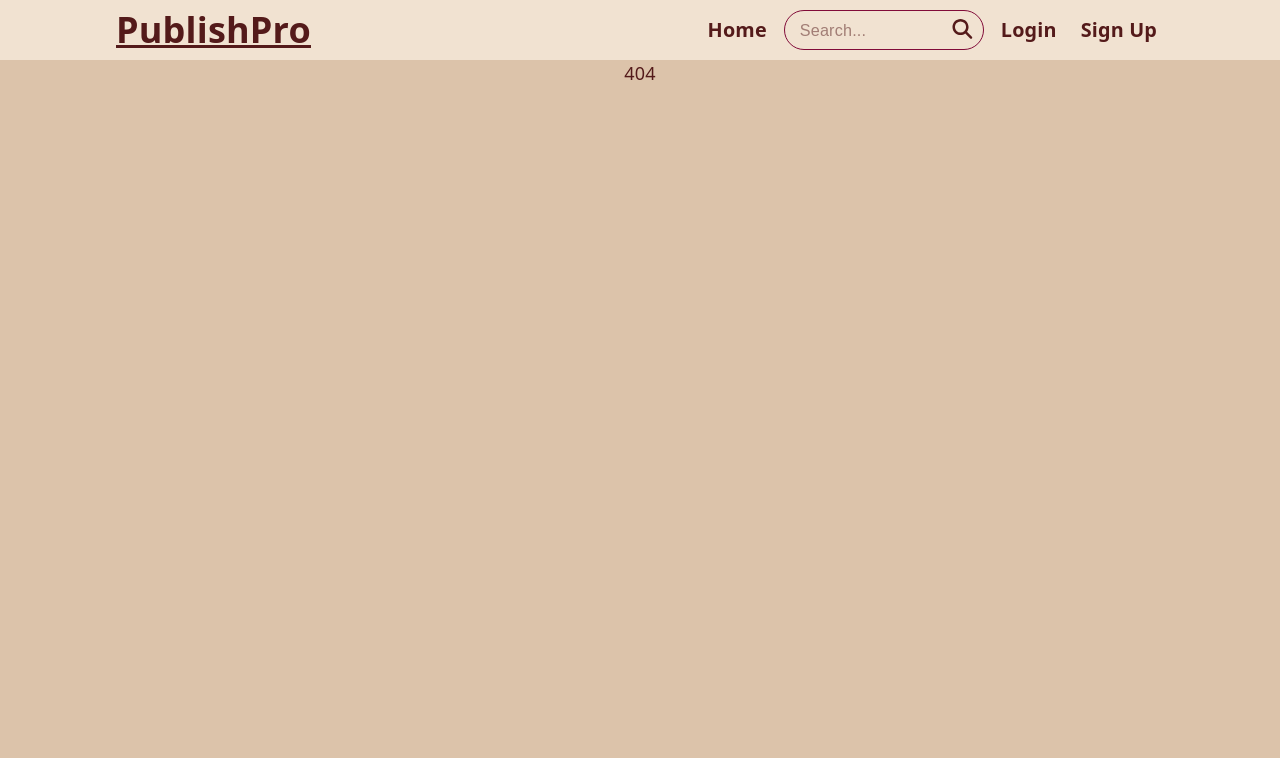
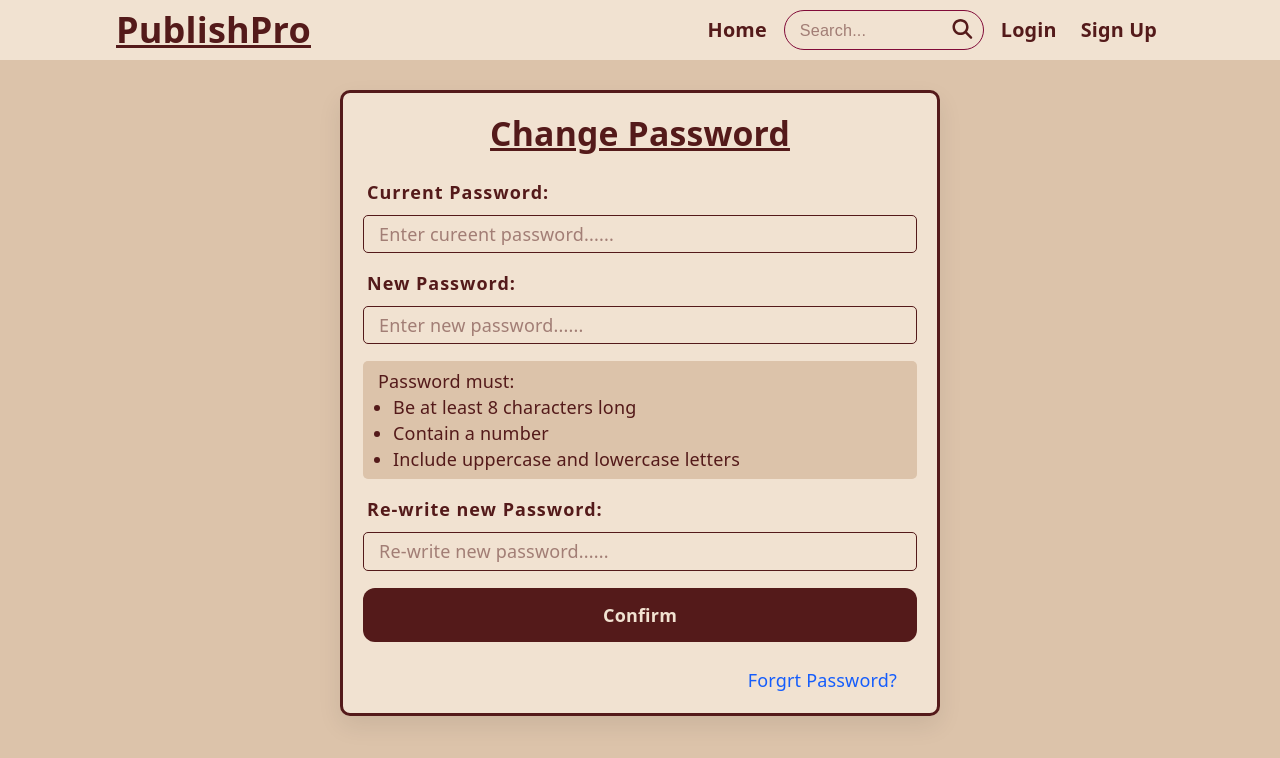
Before and after one commit to Vyom1912/PublishPro-A-Blogging-Platform, a React app in the folder frontend/: page /edit-password in a window 1280 px wide. Before the commit this address had no page. Shown: the top 758 px of the page. Built offline with nearby package versions, Linux system fonts and the light colour scheme; the HTML template or start-up script is replaced by a standard one.

Commit message:
update profile card, edit blog and delete blog and their buttons, frontend of edit-password and some CSS

```diff
--- a/frontend/src/App.jsx
+++ b/frontend/src/App.jsx
@@ -11,7 +11,9 @@ import {
   Profile,
   EditProfile,
   BlogDetails,
-  MyBlog,
+  EditBlog,
+  EditPassword,
+  ForgotPassword,
 } from "./Page";
 import { Navbar } from "./components";
 function App() {
@@ -22,13 +24,18 @@ function App() {
 
         <Routes>
           <Route path='/' element={<Home />} />
+          <Route path='/add-blog' element={<AddBlog />} />
           <Route path='/blog/:id' element={<BlogDetails />} />
-          <Route path='/add-blog' element={<AddBlog />} />
+
           <Route path='/profile' element={<Profile />} />
+          <Route path='/edit-profile' element={<EditProfile />} />
 
-          <Route path='/profile/blog' element={<MyBlog />} />
+          <Route path='/edit-password' element={<EditPassword />} />
+          <Route path='/forgot-password' element={<ForgotPassword />} />
+
           <Route path='/profile/blog/:id' element={<BlogDetails />} />
-          <Route path='/edit-profile' element={<EditProfile />} />
+          <Route path='/edit-blog/:id' element={<EditBlog />} />
+
           <Route path='/login' element={<Login />} />
           <Route path='/signup' element={<SignUp />} />
           <Route path='/logout' element={<Logout />} />
--- a/frontend/src/Page/EditBlog/EditBlog.jsx
+++ b/frontend/src/Page/EditBlog/EditBlog.jsx
@@ -1,7 +1,121 @@
-// import React from 'react'
+// import React from "react";
+import { useParams, useNavigate } from "react-router-dom";
+import { BackButton } from "../../components";
+import { useState, useEffect } from "react";
+import RTE from "../../components/RTE/RTE";
+import api from "../../api/axios";
+function EditBlog() {
+  const navigate = useNavigate();
+  const { id } = useParams();
+  const [blog, setBlog] = useState(null);
+  const [title, setTitle] = useState("");
+  const [content, setContent] = useState("");
+  const [titleImage, setTitleImage] = useState(null);
+  const [imagePreview, setImagePreview] = useState("");
 
-function EditBlog() {
-  return <div>edit Page</div>;
+  useEffect(() => {
+    fetchBlog();
+  }, [id]);
+
+  const fetchBlog = async () => {
+    try {
+      const res = await api.get(`/blogs/${id}`);
+
+      setBlog(res.data);
+      setTitle(res.data.title);
+      setContent(res.data.content);
+      setImagePreview(res.data.featuredImage);
+    } catch (error) {
+      console.log(error);
+    }
+  };
+
+  const handleImageChange = (e) => {
+    const file = e.target.files[0];
+    if (!file) return;
+    setTitleImage(file);
+    setImagePreview(URL.createObjectURL(file));
+  };
+
+  const handleSubmit = async (e) => {
+    e.preventDefault();
+    // console.log("Submit clicked");
+    try {
+      const token = localStorage.getItem("token");
+
+      const formData = new FormData();
+      formData.append("title", title);
+      formData.append("content", content);
+
+      if (titleImage) {
+        formData.append("titleImage", titleImage);
+      }
+      const res = await api.put(`/blogs/${id}`, formData, {
+        headers: {
+          Authorization: `Bearer ${token}`,
+        },
+      });
+      alert("Blog Updated Successfully");
+      navigate("/profile");
+    } catch (error) {
+      console.log(error.response?.data);
+      console.log(error.response?.status);
+    }
+  };
+  if (!blog) {
+    return <h2>Loading...</h2>;
+  }
+
+  return (
+    <div>
+      <div className='add-blog-container'>
+        <form onSubmit={handleSubmit} className='flex add-blog-form'>
+          <div className='form-group'>
+            <label htmlFor='title'>Title:</label>
+            <input
+              type='text'
+              value={title}
+              placeholder='Title'
+              onChange={(e) => setTitle(e.target.value)}
+            />
+          </div>
+          <div className='form-group'>
+            <label htmlFor='titleImage'>Title Image:</label>
+            <div className='sub-form-group'>
+              <input
+                type='file'
+                placeholder='Title Image'
+                onChange={handleImageChange}
+              />
+              {titleImage && (
+                <div className='image-preview'>
+                  <img
+                    src={imagePreview}
+                    alt='Preview'
+                    className='w-full h-full object-cover'
+                  />
+                </div>
+              )}
+            </div>
+          </div>
+          <RTE value={content} onChange={setContent} />
+
+          <button type='submit' className='addblog-btn'>
+            Add Blog
+          </button>
+        </form>
+      </div>
+      <div className='blog-container'>
+        {/* <h1 className='blog-title'>{blog.title}</h1>
+        <img src={blog.featuredImage} alt={blog.title} className='blog-image' />
+        <p className='blog-auther'>Author: {blog.author?.name}</p>
+        <div
+          className='blog-content'
+          dangerouslySetInnerHTML={{ __html: blog.content }}></div> */}
+        <BackButton />
+      </div>
+    </div>
+  );
 }
 
 export default EditBlog;
--- /dev/null
+++ b/frontend/src/Page/EditPassword/EditPassword.css
@@ -0,0 +1,21 @@
+.edit-password .form-group {
+  grid-template-columns: 1fr;
+  margin: 0;
+}
+.password-info {
+  width: 100%;
+  padding: 7px 15px;
+  border-radius: 5px;
+  background: var(--bg);
+  font-size: 1rem;
+  text-align: left;
+}
+.password-info ul {
+  margin-left: 15px;
+  list-style: disc;
+}
+.edit-password .forgot-link {
+  width: 100%;
+  padding-right: 20px;
+  text-align: right;
+}
--- /dev/null
+++ b/frontend/src/Page/EditPassword/EditPassword.jsx
@@ -0,0 +1,67 @@
+import { useState } from "react";
+import { Link } from "react-router-dom";
+import "./EditPassword.css";
+function EditPassword() {
+  const [password, setPassword] = useState("");
+  const handleSubmit = (e) => {
+    e.preventDefault();
+    console.log(password);
+  };
+  return (
+    <div className='login edit-password flex'>
+      <h1 className='text-3xl font-bold underline'>Change Password</h1>
+
+      <form className='flex f-form' onSubmit={handleSubmit}>
+        {/* <p>To continue, first verify it’s you</p> */}
+        <div className='form-group'>
+          <label for='password'>Current Password: </label>
+          <input
+            type='password'
+            id='password'
+            value={password}
+            onChange={(e) => setPassword(e.target.value)}
+            placeholder='Enter cureent password......'
+          />
+        </div>
+        <div className='form-group'>
+          <label for='new-password'>New Password: </label>
+          <input
+            type='password'
+            id='new-password'
+            value={password}
+            onChange={(e) => setPassword(e.target.value)}
+            placeholder='Enter new password......'
+          />
+        </div>
+        <div className='password-info'>
+          <p>Password must:</p>
+          <ul>
+            <li>Be at least 8 characters long</li>
+            <li>Contain a number</li>
+            <li>Include uppercase and lowercase letters</li>
+          </ul>
+        </div>
+        <div className='form-group'>
+          <label for='re-password'>Re-write new Password: </label>
+          <input
+            type='password'
+            id='re-password'
+            value={password}
+            onChange={(e) => setPassword(e.target.value)}
+            placeholder='Re-write new password......'
+          />
+        </div>
+        <button type='submit' className='save-btn'>
+          Confirm
+        </button>
+      </form>
+      <label htmlFor=' ' className='forgot-link'>
+        <Link to='/forgot-password' className='text-blue-600 bold '>
+          Forgrt Password?
+        </Link>
+      </label>
+    </div>
+  );
+}
+
+export default EditPassword;
--- /dev/null
+++ b/frontend/src/Page/ForgotPassword/ForgotPassword.jsx
@@ -0,0 +1,7 @@
+import React from "react";
+import "./ForgotPassword.css";
+function ForgotPassword() {
+  return <div>forgot password</div>;
+}
+
+export default ForgotPassword;
--- a/frontend/src/Page/Home/Home.jsx
+++ b/frontend/src/Page/Home/Home.jsx
@@ -2,6 +2,7 @@ import { useEffect, useState } from "react";
 import { Card } from "../../components";
 import api from "../../api/axios.js";
 import "./Home.css";
+import { Link } from "react-router-dom";
 function Home() {
   const [blogs, setBlogs] = useState([]);
   useEffect(() => {
@@ -25,6 +26,7 @@ function Home() {
       {/* <h1 className='text-3xl font-bold underline'>Hello world!</h1> */}
       <div className='home-blogs-box'>
         {blogs.map((blog) => (
+          <Link to={`blog/${blog._id}`} className='card-link'>
             <Card
               key={blog._id}
               id={blog._id}
@@ -33,6 +35,7 @@ function Home() {
               content={blog.content}
               author={blog.author?.name}
             />
+          </Link>
         ))}
       </div>
       {/* <Card
--- a/frontend/src/Page/MyBlog/MyBlog.jsx
+++ /dev/null
@@ -1,24 +0,0 @@
-import React from "react";
-import { Card } from "../../components";
-function MyBlog() {
-  return (
-    <div>
-      <div className='profile-data-box'>
-        <Card
-          id='1'
-          title='website analytics'
-          imgSrc='https://picsum.photos/300/200'
-        />
-        <Card id='2' title='My Blogs' imgSrc='https://picsum.photos/300/200' />
-
-        <Card
-          id='3'
-          title='website analytics'
-          imgSrc='https://picsum.photos/300/200'
-        />
-      </div>
-    </div>
-  );
-}
-
-export default MyBlog;
--- a/frontend/src/Page/Profile/Profile.css
+++ b/frontend/src/Page/Profile/Profile.css
@@ -100,6 +100,8 @@
 .edit-prifile-links {
   gap: 20px;
 }
+
+/* data */
 .profile-data {
   width: 100%;
   display: grid;
@@ -107,11 +109,57 @@
   align-items: center;
   justify-content: center;
   gap: 20px;
-  /* align-items: flex-start; */
-  /* flex-wrap: wrap; */
 }
-.profile-data .card-link {
+.my-blog-card {
+  width: 250px;
+  flex-direction: column;
+  gap: 0px;
+  border: 2px solid var(--primary);
+  border-radius: 6px;
+  background: var(--secondary);
+  overflow: hidden;
+}
+.my-blog-card .card-link {
   margin: auto;
+}
+.my-blog-card .card {
+  box-shadow: none;
+}
+.my-blog-card .card .card-title {
+  width: 100%;
+}
+.my-blog-card .card .card-icone {
+  display: none;
+}
+.profile-data .card:hover {
+  cursor: default;
+  color: var(--primary);
+  background-color: var(--secondary);
+  /* box-shadow: 0 0 0 var(--bg); */
+  box-shadow: none;
+}
+.profile-data .card:hover .card-icone {
+  color: var(--primary);
+  border: 2px solid var(--primary);
+  background-color: var(--secondary);
+}
+
+.blog-actions {
+  width: 100%;
+  padding: 5px 10px 12px;
+  gap: 10px;
+  justify-content: flex-end;
+}
+.blog-actions-btn {
+  padding: 6px 15px;
+  background: var(--text);
+  color: var(--secondary);
+  border-radius: 5px;
+  transition: all 0.3s ease;
+}
+.blog-actions-btn:hover {
+  opacity: 0.9;
+  cursor: pointer;
 }
 @media (max-width: 1315px) {
   .profile-data {
--- a/frontend/src/Page/Profile/Profile.jsx
+++ b/frontend/src/Page/Profile/Profile.jsx
@@ -41,9 +41,30 @@ function Profile() {
       console.log(error);
     }
   };
+
+  const handleDelete = async (id) => {
+    const confirmDelete = window.confirm(
+      "Are you sure you want to delete this blog?",
+    );
+
+    if (!confirmDelete) return;
+
+    try {
+      const token = localStorage.getItem("token");
+
+      await api.delete(`/blogs/${id}`, {
+        headers: {
+          Authorization: `Bearer ${token}`,
+        },
+      });
+
+      setMyBlogs((prev) => prev.filter((blog) => blog._id !== id));
+    } catch (error) {
+      console.log(error);
+    }
+  };
   return (
     <div>
-      {/* <h1 className='text-3xl font-bold'>Profile</h1> */}
       <div className='container profile'>
         <div className='p-box flex'>
           <div className='profile-info-box flex '>
@@ -59,23 +80,11 @@ function Profile() {
             <div className='p-info flex'>
               <p className='p-info-name'>{user.name}</p>
               <div className='p-info-data'>
-                {/* <input
-                  type='email'
-                  value={user.email || ""}
-                  placeholder='Email'
-                  readOnly
-                /> */}
                 <p>{user.email || ""}</p>
               </div>
               <div className='p-info-data'>
                 <label htmlFor=''>About: </label>
-                {/* <textarea
-                  name='about'
-                  id='about'
-                  value={user.about || ""}
-                  placeholder='About'
-                  readOnly
-                /> */}
+
                 <p>{user.about || ""}</p>
               </div>
             </div>
@@ -86,7 +95,7 @@ function Profile() {
               Edit Profile
             </Link>
             <Link to='/edit-password' className='p-info-btn'>
-              Forgot Password
+              Edit Password
             </Link>
             <Link to='/login' className='p-info-btn' onClick={handleLogout}>
               {/* <button onClick={handleLogout} className='logout-btn navlink'> */}
@@ -100,32 +109,33 @@ function Profile() {
           <label htmlFor=''> Your Blogs: </label>
           <div className='profile-data '>
             {myblogs.map((blog) => (
+              <div key={blog._id} className='my-blog-card flex'>
                 <Card
-                key={blog._id}
                   id={blog._id}
                   title={blog.title}
                   imgSrc={blog.featuredImage}
                   content={blog.content}
                   author={user.name}
                 />
+                <div className='blog-actions flex'>
+                  <Link to={`blog/${blog._id}`} className='blog-actions-btn'>
+                    Open
+                  </Link>
+                  <Link
+                    to={`/edit-blog/${blog._id}`}
+                    className=' blog-actions-btn edit-btn'>
+                    Edit
+                  </Link>
+
+                  <button
+                    className='delete-btn blog-actions-btn'
+                    onClick={() => handleDelete(blog._id)}>
+                    Delete
+                  </button>
+                </div>
+              </div>
             ))}
           </div>
-          {/* <Card
-            id='1'
-            title='website analytics'
-            imgSrc='https://picsum.photos/300/200'
-          />
-          <Card
-            id='2'
-            title='My Blogs'
-            imgSrc='https://picsum.photos/300/200'
-          />
-
-          <Card
-            id='3'
-            title='website analytics'
-            imgSrc='https://picsum.photos/300/200'
-          /> */}
         </div>
       </div>
     </div>
--- a/frontend/src/components/Card/Card.jsx
+++ b/frontend/src/components/Card/Card.jsx
@@ -1,11 +1,11 @@
 // import React from "react";
 import { FontAwesomeIcon } from "@fortawesome/react-fontawesome";
 import { faArrowRight } from "@fortawesome/free-solid-svg-icons";
-import { Link } from "react-router-dom";
+// import { Link } from "react-router-dom";
 import "./Card.css";
 function Card({ id, title, imgSrc }) {
   return (
-    <Link to={`blog/${id}`} className='card-link'>
+    // <Link to={`blog/${id}`} className='card-link'>
     <div className='card'>
       <img src={imgSrc} alt='card' />
 
@@ -15,7 +15,7 @@ function Card({ id, title, imgSrc }) {
       </h3>
       {/* <p>{description}</p> */}
     </div>
-    </Link>
+    // </Link>
   );
 }
 
```
Also changed, not shown: frontend/src/Page/index.js (+6 -3 lines), frontend/src/Page/ForgotPassword/ForgotPassword.css (added). Lines whose indentation alone changed are shown as unchanged.
